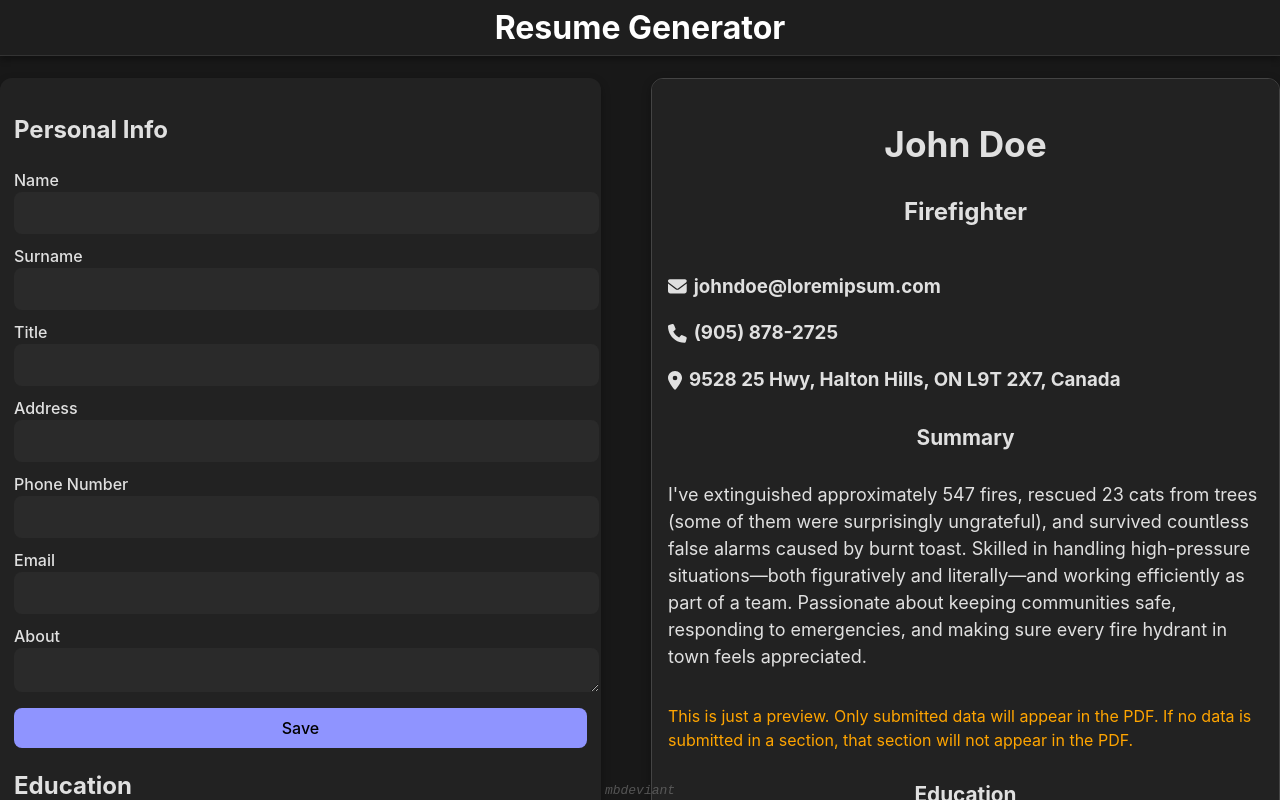
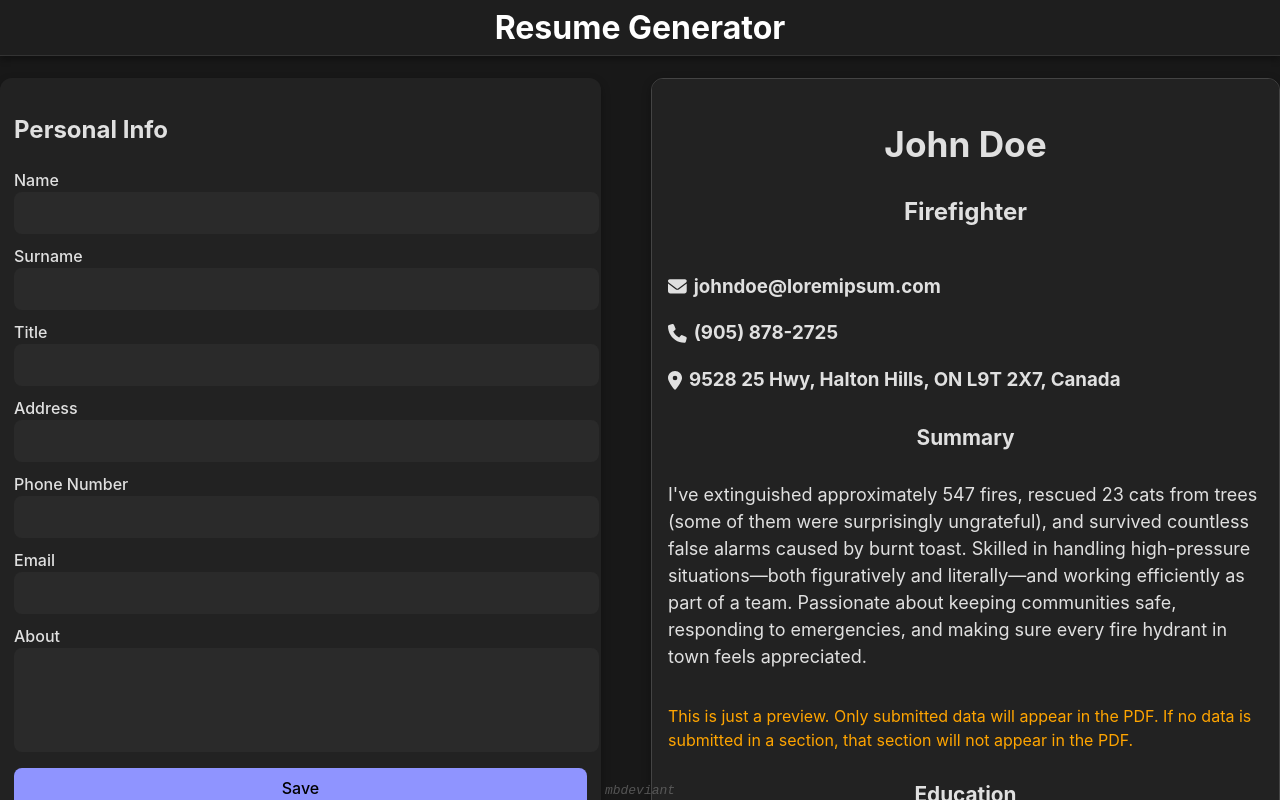
Before and after one commit to mbdeviant/resume-generator, a React (Vite) app: page / in a window 1280 px wide. Shown: the top 800 px of the page. Built offline with nearby package versions, Linux system fonts and the light colour scheme.

Commit message:
set fixed dimensions for textarea elements

```diff
--- a/src/index.css
+++ b/src/index.css
@@ -103,6 +103,10 @@ textarea:focus {
   outline: 2px solid #646cff;
   background-color: #333;
 }
+textarea {
+  resize: none;
+  min-height: 100px;
+}
 
 button {
   width: 100%;
```
